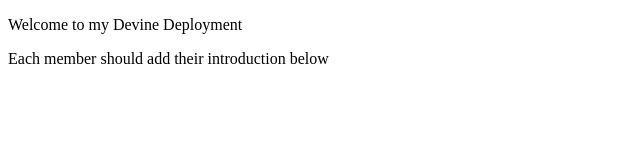
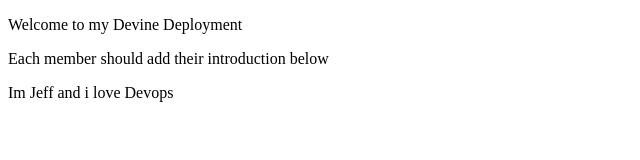
Before and after one commit to Devine-Deployment/devine-deployment.github, a plain HTML site: page index.html in a window 1280 px wide. Shown: the whole page, without its empty margins (0-640 px from the left). Drawn offline with Linux system fonts and the light colour scheme.

Commit message:
jeffs introduction

```diff
--- a/index.html
+++ b/index.html
@@ -6,6 +6,6 @@
 <body>
 <p>Welcome to my Devine Deployment</p>
 <p>Each member should add their  introduction below</p>
-
+<p>Im Jeff and i love Devops</p>
 </body>
 </html>
```
